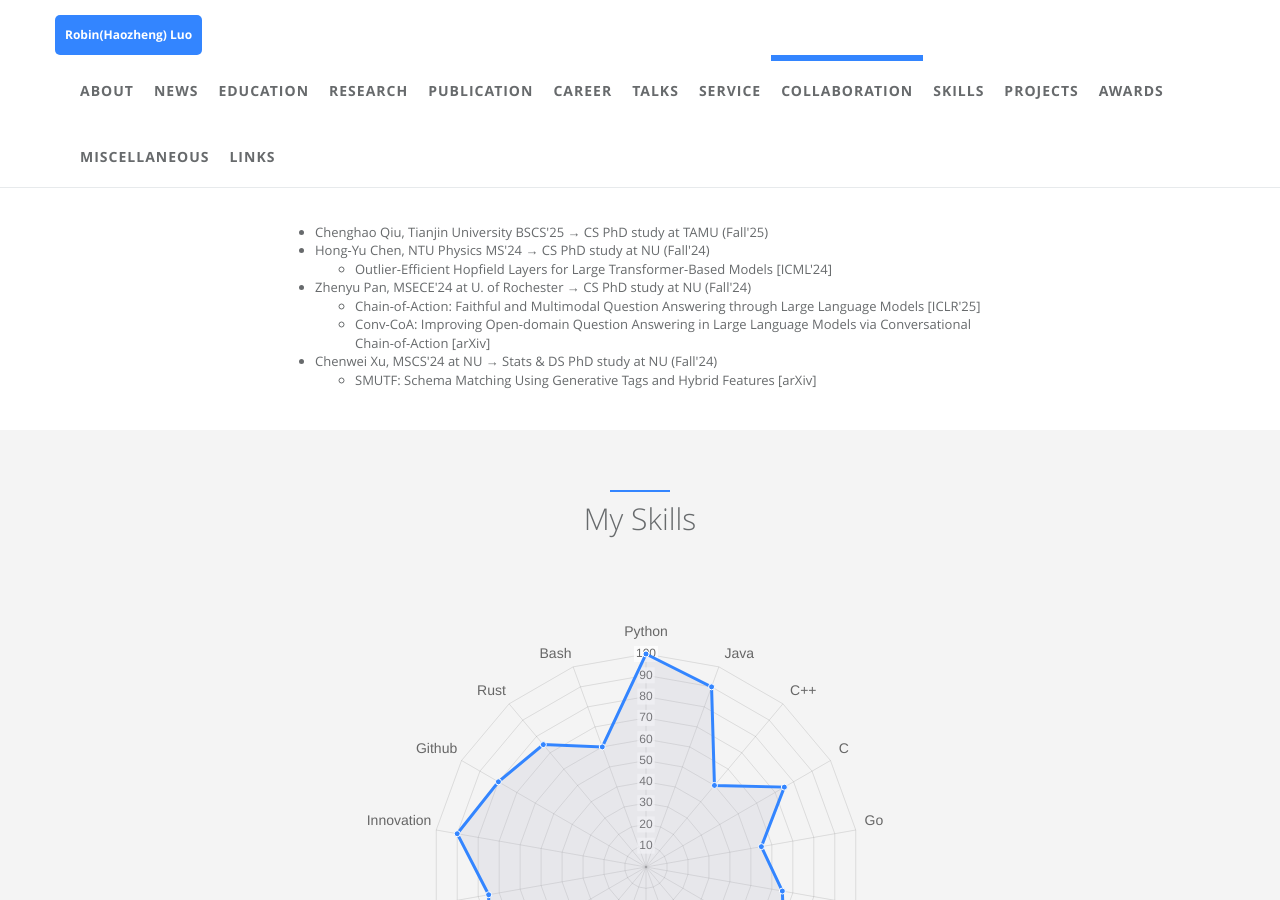
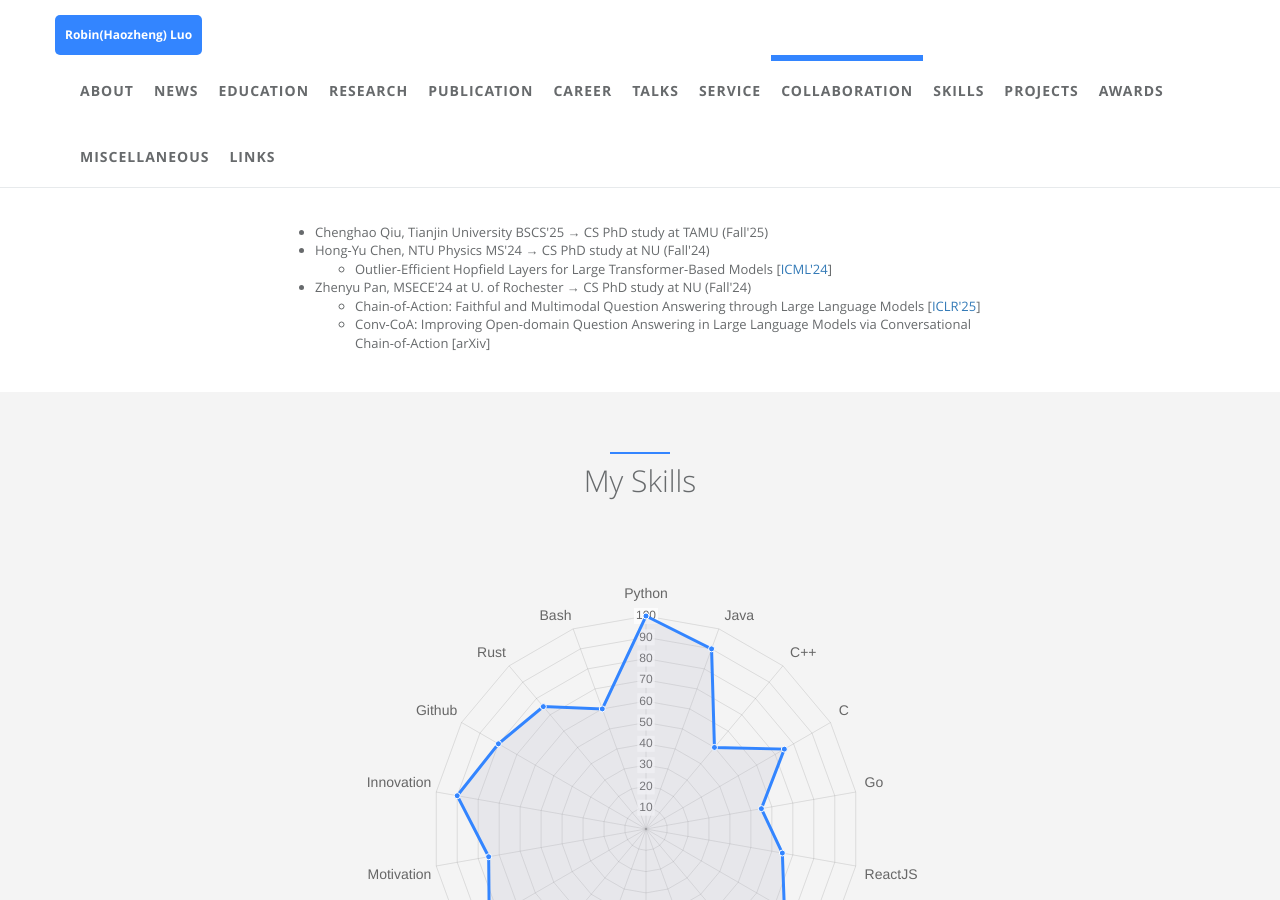
Before and after one commit to robinzixuan/robin.github.io, a Jekyll site: the page built from index.html, in a window 1280 px wide and 900 px high, scrolled down 11021 px. Built offline with Jekyll 4.4.1, drawn with Linux system fonts in a browser that asks for light colours.

Commit message:
Update mentor.html

```diff
--- a/_includes/sections/mentor.html
+++ b/_includes/sections/mentor.html
@@ -13,18 +13,13 @@
     <li>Chenghao Qiu, Tianjin University BSCS'25 → CS PhD study at TAMU (Fall'25)</li>
     <li>Hong-Yu Chen, NTU Physics MS'24 → CS PhD study at NU (Fall'24)
         <ul>
-            <li>Outlier-Efficient Hopfield Layers for Large Transformer-Based Models [ICML'24]</li>
+            <li>Outlier-Efficient Hopfield Layers for Large Transformer-Based Models [<a href="https://openreview.net/pdf/d4de66d4f151848c87dea393231d1ea19ff0b3cb.pdf">ICML'24</a>]</li>
         </ul>
     </li>
     <li>Zhenyu Pan, MSECE'24 at U. of Rochester → CS PhD study at NU (Fall'24)
         <ul>
-            <li>Chain-of-Action: Faithful and Multimodal Question Answering through Large Language Models [ICLR'25]</li>
+            <li>Chain-of-Action: Faithful and Multimodal Question Answering through Large Language Models [<a href="https://openreview.net/forum?id=1BdPHbuimc">ICLR'25</a>]</li>
             <li>Conv-CoA: Improving Open-domain Question Answering in Large Language Models via Conversational Chain-of-Action [arXiv]</li>
-        </ul>
-    </li>
-    <li>Chenwei Xu, MSCS'24 at NU → Stats & DS PhD study at NU (Fall'24)
-        <ul>
-            <li>SMUTF: Schema Matching Using Generative Tags and Hybrid Features [arXiv]</li>
         </ul>
     </li>
 </ul>
```
